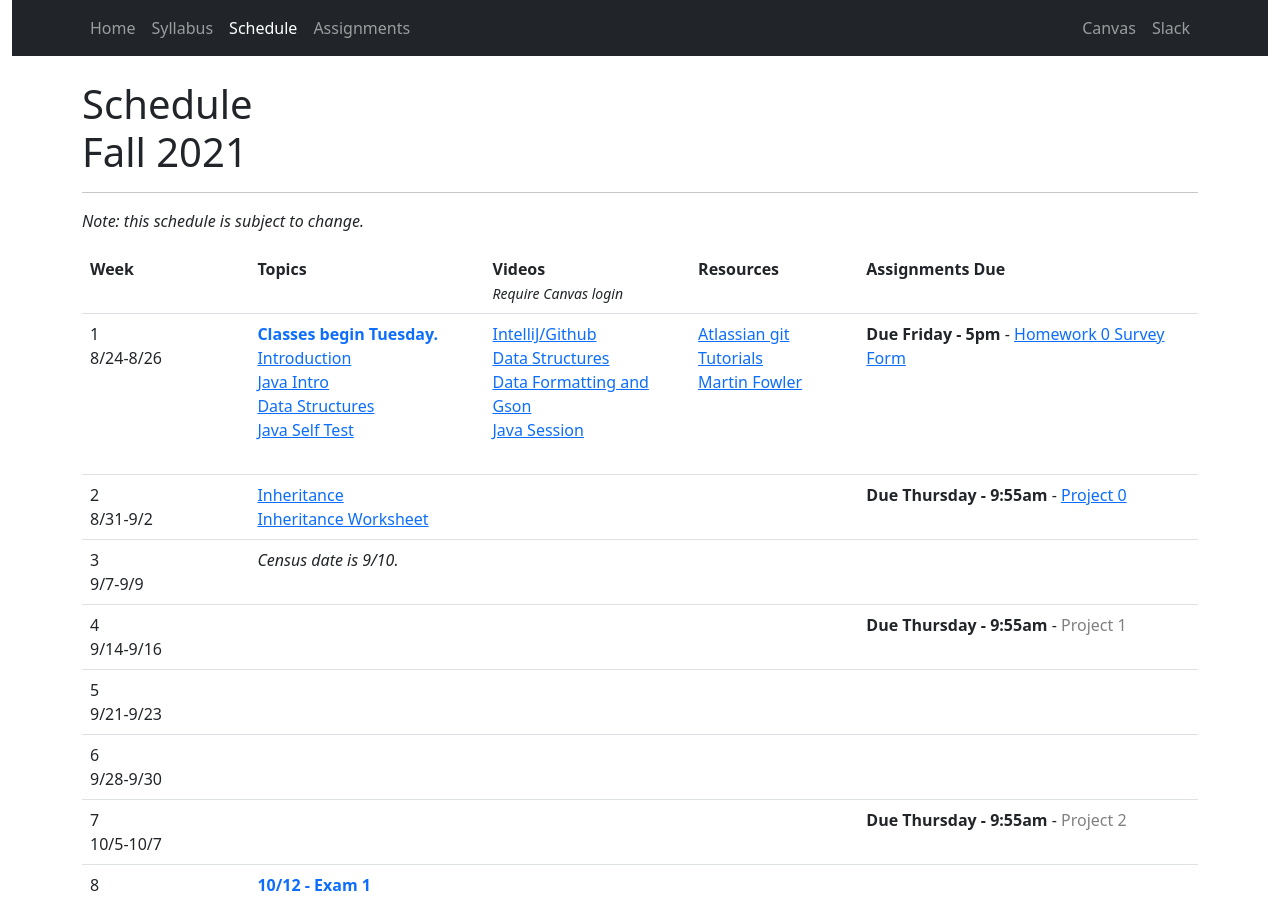
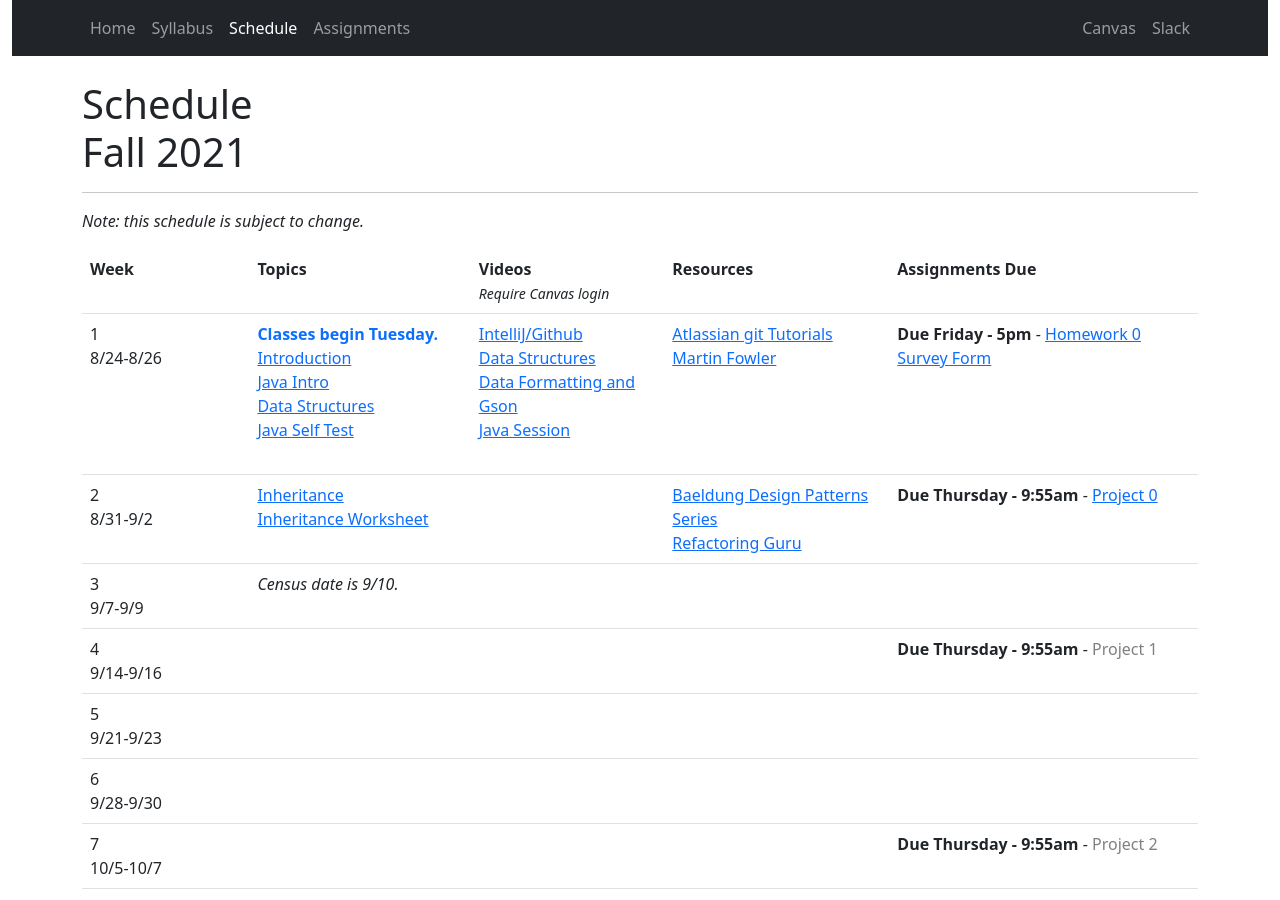
Before and after one commit to CS601-F21/cs601-f21, a Jekyll site: the page built from schedule.html, in a window 1280 px wide and 900 px high. Built offline with Jekyll 4.4.1, drawn with Linux system fonts in a browser that asks for light colours.

Commit message:
add design patterns resources

```diff
--- a/schedule.html
+++ b/schedule.html
@@ -55,8 +55,8 @@ title: Schedule
 				<!-- <a href="https://usfca.instructure.com/courses/1601365/pages/intellij-and-github">IntelliJ/Github</a><br/> -->
 			</td>
 			<td>
-<!-- 				<a href="https://github.com/google/gson">GSON Documentation</a><br/>
-				<a href="http://www.javadoc.io/doc/com.google.code.gson/gson/2.8.5">GSON API Javadoc</a><br/> -->
+				<a href="https://www.baeldung.com/design-patterns-series">Baeldung Design Patterns Series</a><br/>
+				<a href="https://refactoring.guru/">Refactoring Guru</a><br/>
 			</td>
 			<td>
 				<strong>Due Thursday - 9:55am</strong> - <a href="https://github.com/CS601-F21/Project0/blob/main/README.md">Project 0</a><br/>
```
